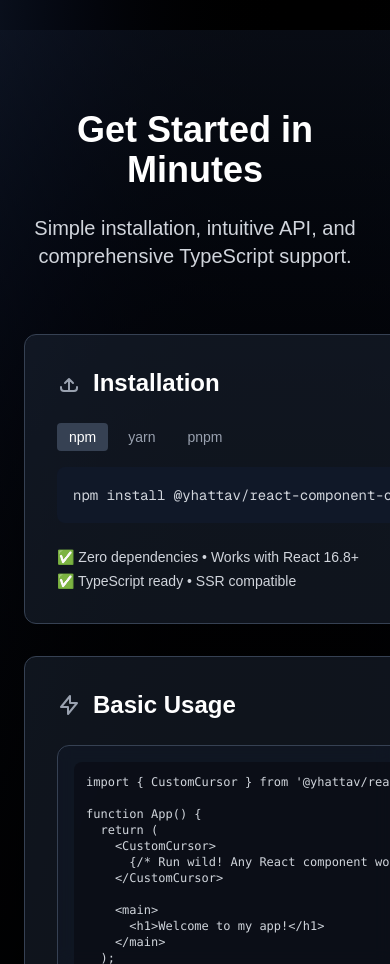
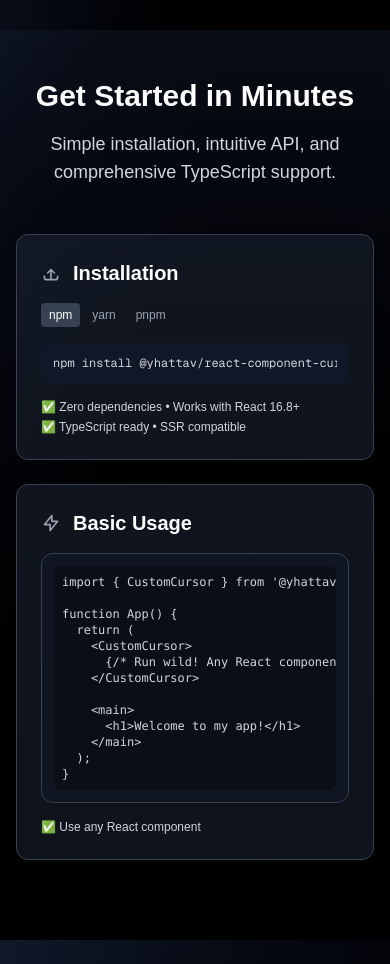
Before and after one commit to yhattav/react-component-cursor, a Next.js app in the folder example-nextjs/: page / in a window 390 px wide. Shown: the part 1036-2000 px from the top of the page. Built offline with nearby package versions, Linux system fonts and the light colour scheme.

Commit message:
fix: fix mobile view

```diff
--- a/example-nextjs/src/components/sections/interactive-examples-section.tsx
+++ b/example-nextjs/src/components/sections/interactive-examples-section.tsx
@@ -140,17 +140,17 @@ function InteractiveExamplesSection() {
     <section
       id="examples-section"
       ref={sectionRef}
-      className="relative py-24 bg-gradient-to-b from-gray-900 via-gray-800 to-gray-900 group"
+      className="relative py-16 sm:py-20 md:py-24 bg-gradient-to-b from-gray-900 via-gray-800 to-gray-900 group"
     >
       {/* Subtle top border that becomes visible on hover */}
       <div className="pointer-events-none absolute top-0 left-0 w-full h-px bg-gradient-to-r from-transparent via-white/10 to-transparent opacity-0 group-hover:opacity-100 transition-opacity duration-300" />
 
       {/* Section Header */}
-      <div className="text-center mb-16 px-6">
-        <h2 className="text-4xl md:text-5xl font-bold text-white mb-6">
+      <div className="text-center mb-12 md:mb-16 px-4 sm:px-6">
+        <h2 className="text-3xl sm:text-4xl md:text-5xl font-bold text-white mb-4 md:mb-6">
           Interactive Examples
         </h2>
-        <p className="text-xl text-gray-300 max-w-3xl mx-auto">
+        <p className="text-lg sm:text-xl text-gray-300 max-w-3xl mx-auto">
           Explore real-time cursor designs. More examples coming soon.
         </p>
       </div>
@@ -163,7 +163,7 @@ function InteractiveExamplesSection() {
         gap={16}
         glowRadius={300}
         smoothness={20}
-        className="px-6"
+        className="px-4 sm:px-6"
       >
         {/* Example 1 – Organic Cloud Cursor */}
         <ExampleCard title="Organic Cloud Cursor">
--- a/example-nextjs/src/components/sections/playground-section.tsx
+++ b/example-nextjs/src/components/sections/playground-section.tsx
@@ -5,13 +5,13 @@ import { Playground } from '../playground/playground';
 
 export const PlaygroundSection: React.FC = () => {
   return (
-    <section id="playground-section" className="relative py-24 px-8 bg-gradient-to-br from-gray-900 to-black" aria-labelledby="playground-heading">
+    <section id="playground-section" className="relative py-16 sm:py-20 md:py-24 px-4 sm:px-6 md:px-8 bg-gradient-to-br from-gray-900 to-black" aria-labelledby="playground-heading">
       <div className="relative z-10 max-w-7xl mx-auto">
-        <div className="text-center mb-16">
-          <h2 id="playground-heading" className="text-4xl md:text-5xl font-bold text-white mb-6">
+        <div className="text-center mb-12 md:mb-16">
+          <h2 id="playground-heading" className="text-3xl sm:text-4xl md:text-5xl font-bold text-white mb-4 md:mb-6">
             Interactive Playground
           </h2>
-          <p className="text-xl text-gray-300 max-w-3xl mx-auto leading-relaxed">
+          <p className="text-lg sm:text-xl text-gray-300 max-w-3xl mx-auto leading-relaxed px-4">
             Experiment with cursor properties in real-time and generate ready-to-use code for your project.
           </p>
         </div>
--- a/example-nextjs/src/components/sections/quick-start-section.tsx
+++ b/example-nextjs/src/components/sections/quick-start-section.tsx
@@ -26,45 +26,45 @@ function QuickStartSection() {
   };
 
   return (
-    <section id="quick-start-section" className="py-20 bg-gradient-to-b from-gray-900/50 to-black">
-      <div className="container mx-auto px-6">
+    <section id="quick-start-section" className="py-12 sm:py-16 md:py-20 bg-gradient-to-b from-gray-900/50 to-black">
+      <div className="container mx-auto px-4 sm:px-6">
         <motion.div
           initial={{ opacity: 0, y: 30 }}
           whileInView={{ opacity: 1, y: 0 }}
           transition={{ duration: 0.8 }}
           viewport={{ once: true }}
-          className="text-center mb-16"
+          className="text-center mb-12 md:mb-16"
         >
-          <h2 className="text-4xl md:text-5xl font-bold text-white mb-6">
+          <h2 className="text-3xl sm:text-4xl md:text-5xl font-bold text-white mb-4 md:mb-6">
             Get Started in Minutes
           </h2>
-          <p className="text-xl text-gray-300 max-w-3xl mx-auto">
+          <p className="text-lg sm:text-xl text-gray-300 max-w-3xl mx-auto px-4">
             Simple installation, intuitive API, and comprehensive TypeScript support.
           </p>
         </motion.div>
 
-        <div className="grid md:grid-cols-2 gap-8 max-w-5xl mx-auto">
+        <div className="grid grid-cols-1 lg:grid-cols-2 gap-6 md:gap-8 max-w-6xl mx-auto">
           <motion.div
             initial={{ opacity: 0, x: -30 }}
             whileInView={{ opacity: 1, x: 0 }}
             transition={{ delay: 0.2, duration: 0.8 }}
             viewport={{ once: true }}
-            className="bg-gray-800/50 rounded-xl p-8 border border-gray-700 flex flex-col"
+            className="bg-gray-800/50 rounded-xl p-6 md:p-8 border border-gray-700 flex flex-col"
           >
-            <h3 className="text-2xl font-semibold text-white mb-6 flex items-center gap-3">
-              <svg className="w-6 h-6 text-gray-400" fill="none" stroke="currentColor" viewBox="0 0 24 24">
+            <h3 className="text-xl md:text-2xl font-semibold text-white mb-4 md:mb-6 flex items-center gap-3">
+              <svg className="w-5 h-5 md:w-6 md:h-6 text-gray-400" fill="none" stroke="currentColor" viewBox="0 0 24 24">
                 <path strokeLinecap="round" strokeLinejoin="round" strokeWidth={2} d="M4 16v1a3 3 0 003 3h10a3 3 0 003-3v-1m-4-4l-4-4m0 0l-4 4m4-4v12" />
               </svg>
               Installation
             </h3>
 
             {/* Package Manager Tabs */}
-            <div className="flex gap-2 mb-4">
+            <div className="flex gap-1 sm:gap-2 mb-4 overflow-x-auto">
               {packageManagers.map((pm, index) => (
                 <button
                   key={pm.name}
                   onClick={() => setSelectedPackageManager(index)}
-                  className={`px-3 py-1 rounded text-sm font-medium transition-all ${
+                  className={`px-2 sm:px-3 py-1 rounded text-xs sm:text-sm font-medium transition-all whitespace-nowrap ${
                     selectedPackageManager === index
                       ? 'bg-gray-700 text-white'
                       : 'text-gray-400 hover:text-white'
@@ -75,22 +75,22 @@ function QuickStartSection() {
               ))}
             </div>
 
-            <div className="bg-gray-900 rounded-lg p-4 mb-6 relative group">
-              <code className={`text-sm font-mono ${packageManagers[selectedPackageManager].color}`}>
+            <div className="bg-gray-900 rounded-lg p-3 sm:p-4 mb-4 md:mb-6 relative group overflow-hidden">
+              <code className={`text-xs sm:text-sm font-mono ${packageManagers[selectedPackageManager].color} block overflow-x-auto whitespace-nowrap`}>
                 {packageManagers[selectedPackageManager].command}
               </code>
               <button
                 onClick={() => copyToClipboard(packageManagers[selectedPackageManager].command)}
-                className="absolute right-2 top-2 opacity-0 group-hover:opacity-100 transition-opacity p-2 hover:bg-gray-700 rounded text-gray-400 hover:text-white"
+                className="absolute right-2 top-2 opacity-0 group-hover:opacity-100 transition-opacity p-1.5 sm:p-2 hover:bg-gray-700 rounded text-gray-400 hover:text-white"
                 title="Copy to clipboard"
               >
-                <svg className="w-4 h-4" fill="none" stroke="currentColor" viewBox="0 0 24 24">
+                <svg className="w-3 h-3 sm:w-4 sm:h-4" fill="none" stroke="currentColor" viewBox="0 0 24 24">
                   <path strokeLinecap="round" strokeLinejoin="round" strokeWidth={2} d="M8 16H6a2 2 0 01-2-2V6a2 2 0 012-2h8a2 2 0 012 2v2m-6 12h8a2 2 0 002-2v-8a2 2 0 00-2-2h-8a2 2 0 00-2 2v8a2 2 0 002 2z" />
                 </svg>
               </button>
             </div>
 
-            <div className="text-gray-300 text-sm space-y-1 mt-auto">
+            <div className="text-gray-300 text-xs sm:text-sm space-y-1 mt-auto">
               <p>✅ Zero dependencies • Works with React 16.8+</p>
               <p>✅ TypeScript ready • SSR compatible</p>
             </div>
@@ -101,10 +101,10 @@ function QuickStartSection() {
             whileInView={{ opacity: 1, x: 0 }}
             transition={{ delay: 0.4, duration: 0.8 }}
             viewport={{ once: true }}
-            className="bg-gray-800/50 rounded-xl p-8 border border-gray-700 flex flex-col"
+            className="bg-gray-800/50 rounded-xl p-6 md:p-8 border border-gray-700 flex flex-col"
           >
-            <h3 className="text-2xl font-semibold text-white mb-6 flex items-center gap-3">
-              <svg className="w-6 h-6 text-gray-400" fill="none" stroke="currentColor" viewBox="0 0 24 24">
+            <h3 className="text-xl md:text-2xl font-semibold text-white mb-4 md:mb-6 flex items-center gap-3">
+              <svg className="w-5 h-5 md:w-6 md:h-6 text-gray-400" fill="none" stroke="currentColor" viewBox="0 0 24 24">
                 <path strokeLinecap="round" strokeLinejoin="round" strokeWidth={2} d="M13 10V3L4 14h7v7l9-11h-7z" />
               </svg>
               Basic Usage
@@ -123,10 +123,10 @@ function App() {
     </main>
   );
 }`}
-              className="mb-6"
+              className="mb-4 md:mb-6"
             />
 
-            <div className="text-gray-300 text-sm space-y-1 mt-auto">
+            <div className="text-gray-300 text-xs sm:text-sm space-y-1 mt-auto">
               <p>✅ Use any React component</p>
             </div>
           </motion.div>
@@ -138,7 +138,7 @@ function App() {
           whileInView={{ opacity: 1, y: 0 }}
           transition={{ delay: 0.6, duration: 0.8 }}
           viewport={{ once: true }}
-          className="text-center mt-12"
+          className="text-center mt-8 md:mt-12"
         >
           {/* <div className="inline-flex items-center gap-6 px-6 py-3 bg-gray-800/30 rounded-full border border-gray-700">
             <span className="text-sm text-gray-300">Ready for production:</span>
--- a/example-nextjs/src/components/ui/code-block.tsx
+++ b/example-nextjs/src/components/ui/code-block.tsx
@@ -33,25 +33,25 @@ function CodeBlock({
   };
 
   return (
-    <div className={`bg-gray-900/50 backdrop-blur-sm rounded-xl p-4 border border-gray-700 relative group ${className}`}>
+    <div className={`bg-gray-900/50 backdrop-blur-sm rounded-xl p-3 sm:p-4 border border-gray-700 relative group ${className}`}>
       {showCopyButton && (
         <button
           onClick={copyToClipboard}
-          className="absolute top-3 right-3 opacity-0 group-hover:opacity-100 transition-opacity p-2 text-gray-400 hover:text-white rounded-lg hover:bg-gray-800/50"
+          className="absolute top-2 sm:top-3 right-2 sm:right-3 opacity-0 group-hover:opacity-100 transition-opacity p-1.5 sm:p-2 text-gray-400 hover:text-white rounded-lg hover:bg-gray-800/50 z-10"
           title={copied ? "Copied!" : "Copy to clipboard"}
         >
           {copied ? (
-            <svg className="w-4 h-4" fill="currentColor" viewBox="0 0 20 20">
+            <svg className="w-3 h-3 sm:w-4 sm:h-4" fill="currentColor" viewBox="0 0 20 20">
               <path fillRule="evenodd" d="M16.707 5.293a1 1 0 010 1.414l-8 8a1 1 0 01-1.414 0l-4-4a1 1 0 011.414-1.414L8 12.586l7.293-7.293a1 1 0 011.414 0z" clipRule="evenodd" />
             </svg>
           ) : (
-            <svg className="w-4 h-4" fill="none" stroke="currentColor" viewBox="0 0 24 24">
+            <svg className="w-3 h-3 sm:w-4 sm:h-4" fill="none" stroke="currentColor" viewBox="0 0 24 24">
               <path strokeLinecap="round" strokeLinejoin="round" strokeWidth={2} d="M8 16H6a2 2 0 01-2-2V6a2 2 0 012-2h8a2 2 0 012 2v2m-6 12h8a2 2 0 002-2v-8a2 2 0 00-2-2h-8a2 2 0 00-2 2v8a2 2 0 002 2z" />
             </svg>
           )}
         </button>
       )}
-      <pre className="text-xs text-gray-300 bg-black/30 p-3 rounded-lg overflow-x-auto pr-12 scrollbar-hide">
+      <pre className="text-xs sm:text-sm text-gray-300 bg-black/30 p-2 sm:p-3 rounded-lg overflow-x-auto pr-8 sm:pr-12 scrollbar-hide">
         <code>{code}</code>
       </pre>
     </div>
```
Also changed, not shown: example-nextjs/src/components/playground/playground.tsx (+19 -19 lines).
